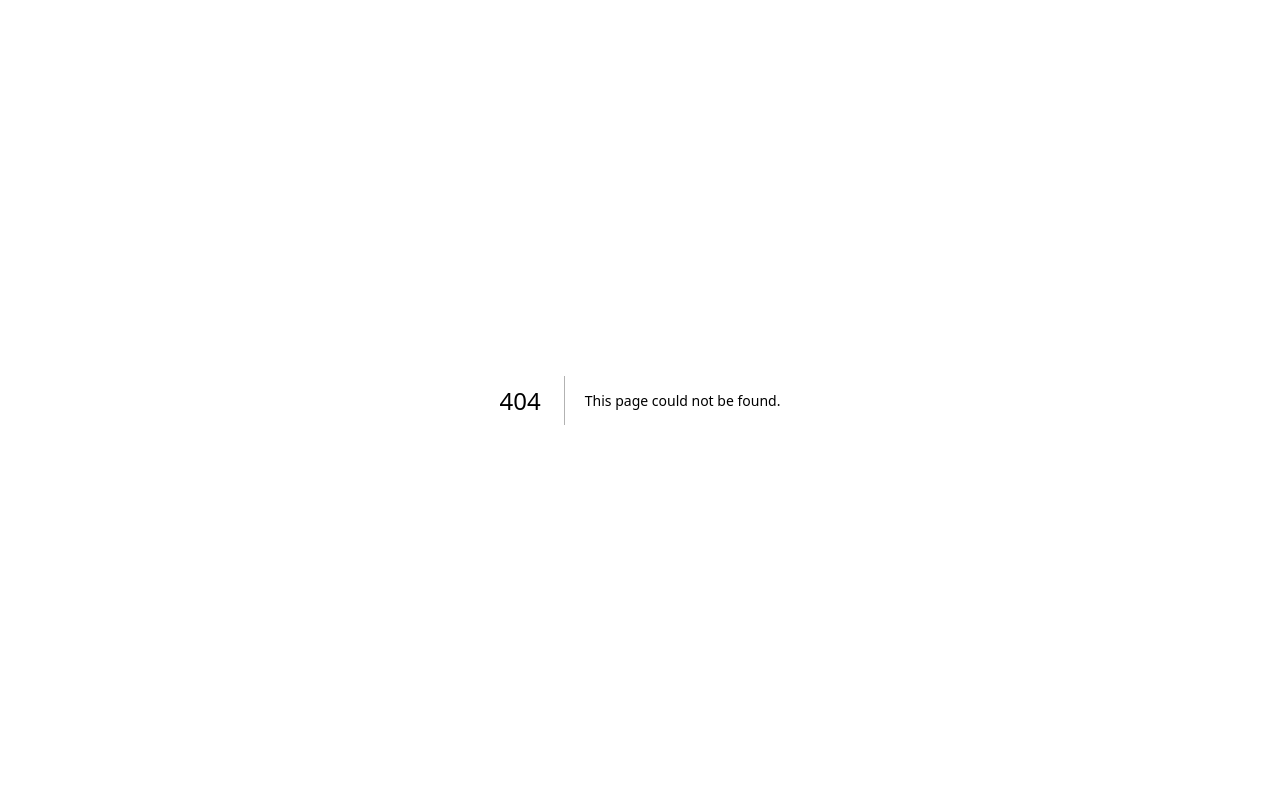
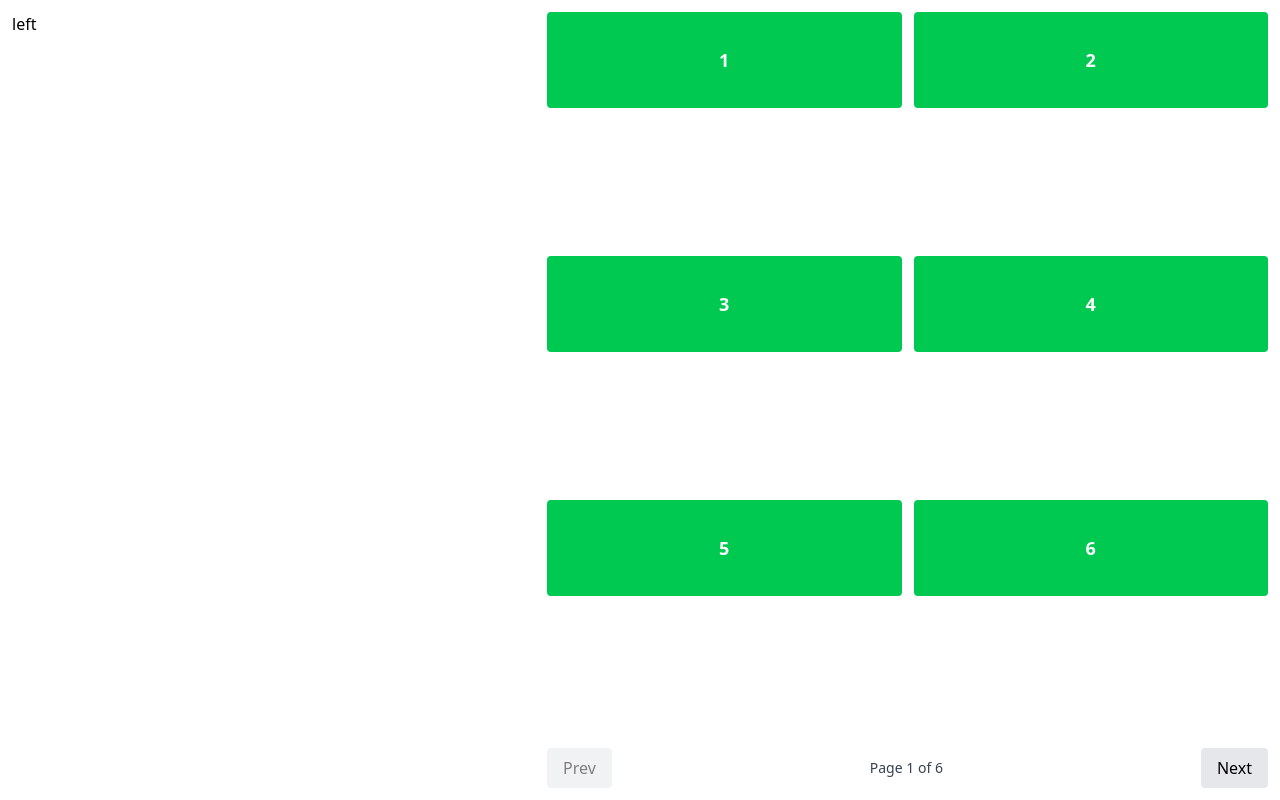
Before and after one commit to addispic/nextrick, a Next.js app: page /products in a window 1280 px wide. Before the commit this address had no page. Built offline with nearby package versions, Linux system fonts and the light colour scheme.

Commit message:
some changes

```diff
--- /dev/null
+++ b/app/products/page.tsx
@@ -0,0 +1,60 @@
+"use client";
+import { useState } from "react";
+
+export default function Products() {
+  const items = Array.from({ length: 32 }, (_, i) => i + 1);
+  const itemsPerPage = 6;
+  const [page, setPage] = useState(0);
+
+  const totalPages = Math.ceil(items.length / itemsPerPage);
+
+  // Get the current page's items
+  const start = page * itemsPerPage;
+  const end = start + itemsPerPage;
+  const visibleItems = items.slice(start, end);
+
+  return (
+    <div className="w-screen h-screen p-3 grid grid-cols-12 gap-7">
+      {/* Left side */}
+      <div className="col-span-5">left</div>
+
+      {/* Right side */}
+      <div className="col-span-7 flex flex-col">
+        {/* Grid of products */}
+        <div className="grid grid-cols-2 gap-3 flex-grow">
+          {visibleItems.map((item, i) => (
+            <div
+              key={i}
+              className="w-full h-24 bg-green-500 rounded-sm flex items-center justify-center text-white text-lg font-semibold"
+            >
+              {item}
+            </div>
+          ))}
+        </div>
+
+        {/* Pagination controls */}
+        <div className="flex justify-between items-center mt-4">
+          <button
+            onClick={() => setPage((p) => Math.max(p - 1, 0))}
+            disabled={page === 0}
+            className="px-4 py-2 bg-gray-200 rounded disabled:opacity-50"
+          >
+            Prev
+          </button>
+
+          <span className="text-sm text-gray-700">
+            Page {page + 1} of {totalPages}
+          </span>
+
+          <button
+            onClick={() => setPage((p) => Math.min(p + 1, totalPages - 1))}
+            disabled={page === totalPages - 1}
+            className="px-4 py-2 bg-gray-200 rounded disabled:opacity-50"
+          >
+            Next
+          </button>
+        </div>
+      </div>
+    </div>
+  );
+}
```
